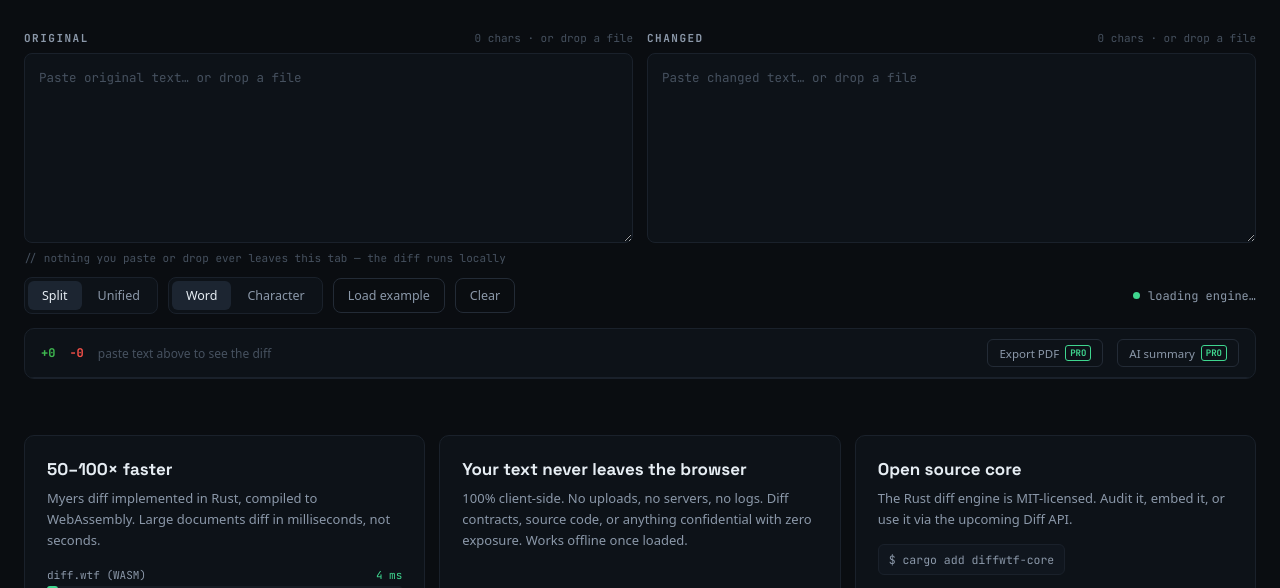
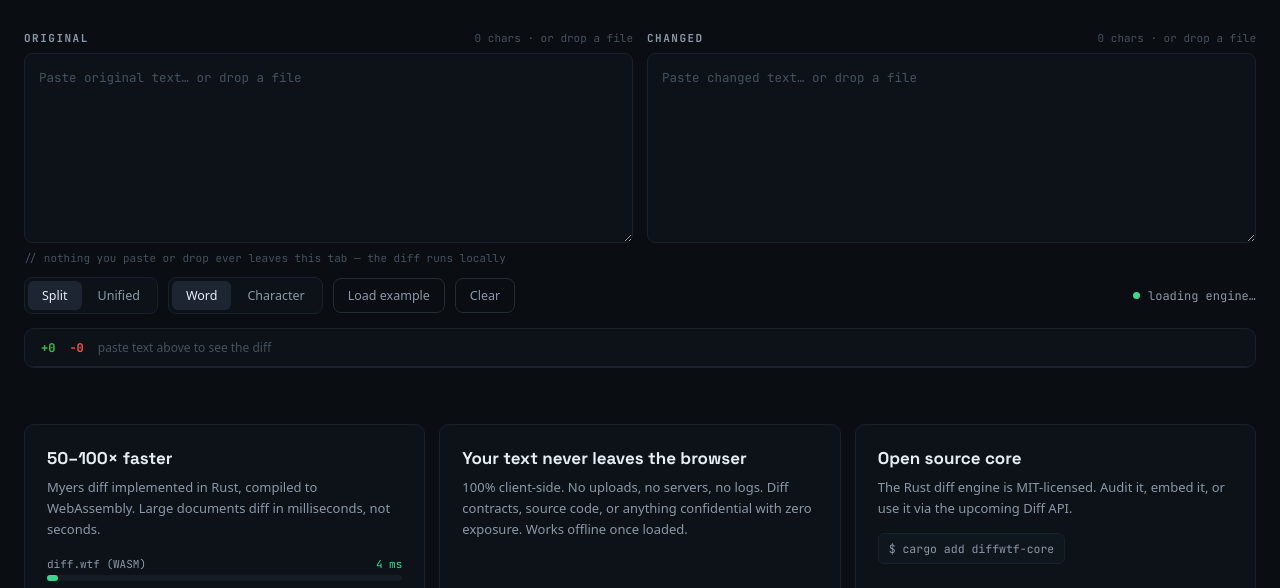
Before and after one commit to diffwtf/diffwtf, a plain HTML site: page web/index.html in a window 1280 px wide. Shown: the part 192-780 px from the top of the page. Drawn offline with Linux system fonts and the light colour scheme; a script that the page names is missing.

Commit message:
Remove PRO teaser buttons pre-launch (DECISIONS.md D4)

```diff
--- a/web/css/site.css
+++ b/web/css/site.css
@@ -346,33 +346,6 @@ a.wordmark:hover {
   color: #46515f;
 }
 
-.btn-pro {
-  display: flex;
-  align-items: center;
-  gap: 6px;
-  padding: 5px 11px;
-  font-size: 11.5px;
-  cursor: pointer;
-  background: transparent;
-  border: 1px solid #232b36;
-  border-radius: 6px;
-  color: #8b98a9;
-  font-family: inherit;
-}
-.btn-pro:hover {
-  color: #e6edf3;
-  border-color: #3a4657;
-}
-.pro-chip {
-  font-family: var(--mono);
-  font-size: 9px;
-  font-weight: 700;
-  color: var(--accent);
-  border: 1px solid var(--accent);
-  border-radius: 3px;
-  padding: 1px 4px;
-}
-
 /* Diff rows */
 
 .diff-body {
--- a/web/index.html
+++ b/web/index.html
@@ -79,9 +79,6 @@
       <span class="stat-added" id="stat-added">+0</span>
       <span class="stat-removed" id="stat-removed">−0</span>
       <span class="results-label" id="results-label">paste text above to see the diff</span>
-      <div class="spacer"></div>
-      <button type="button" class="btn-pro">Export PDF <span class="pro-chip">PRO</span></button>
-      <button type="button" class="btn-pro">AI summary <span class="pro-chip">PRO</span></button>
     </div>
     <div class="diff-body" id="diff-body" hidden></div>
   </section>
```
Also changed, not shown: DECISIONS.md (+13 -0 lines).
